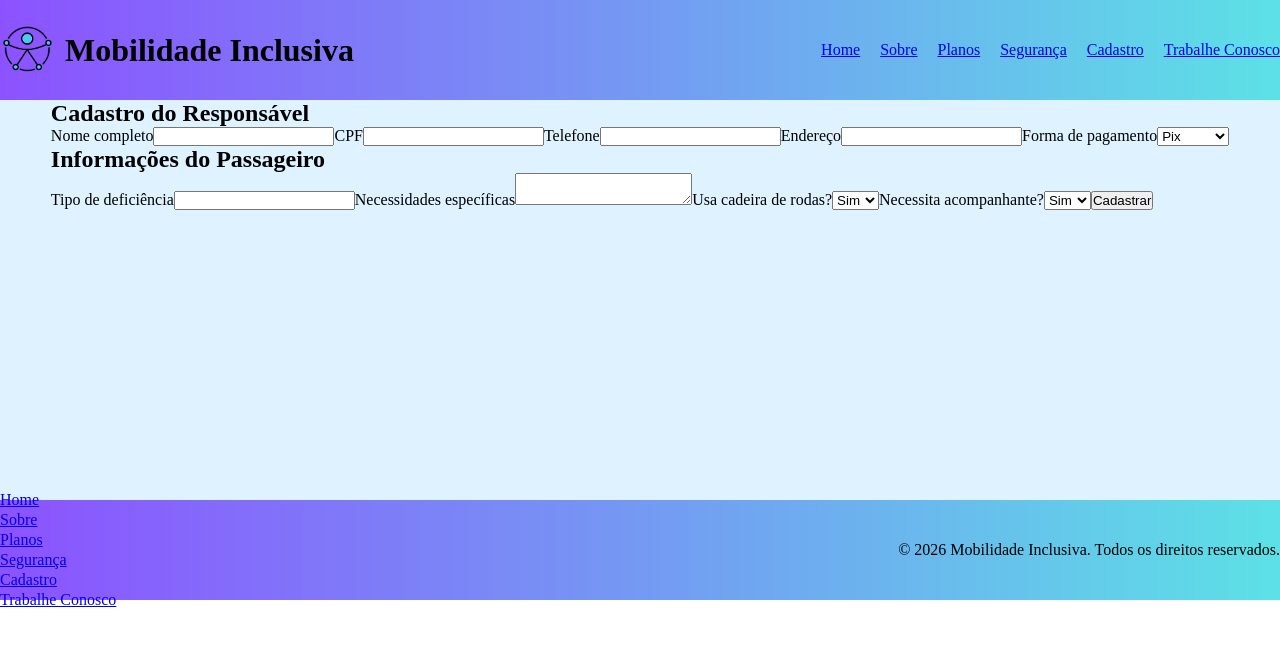
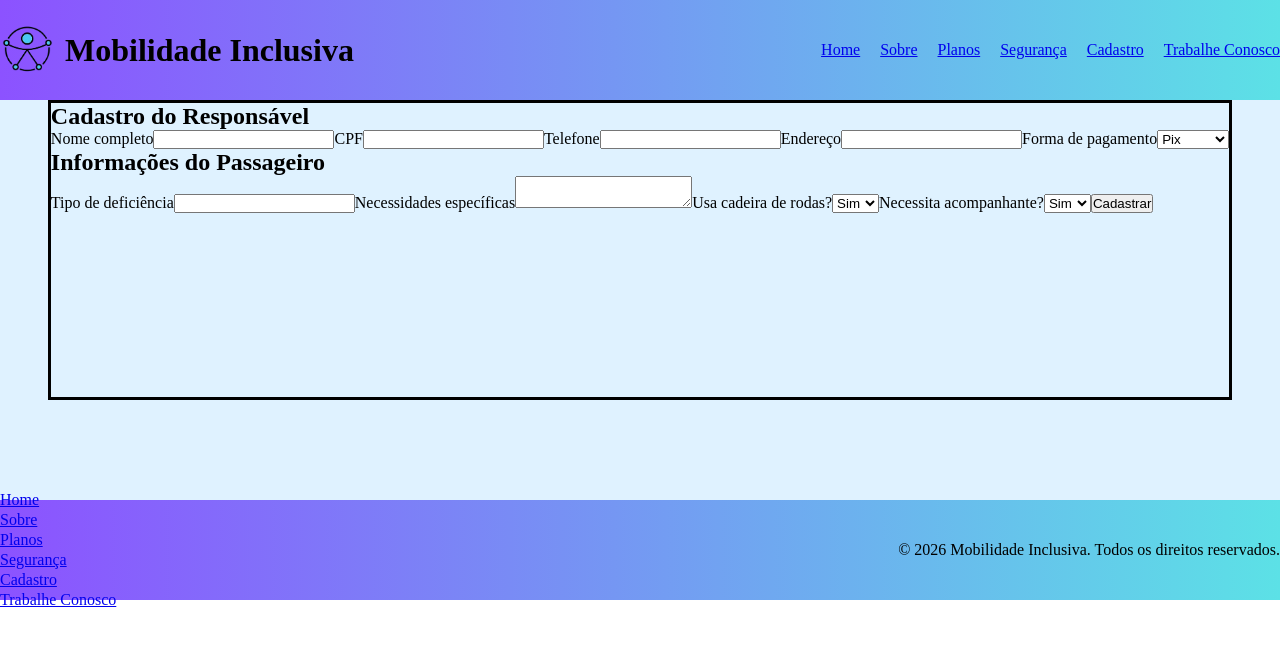
Before and after one commit to gabriellicabral/Projeto-de-desenvolvimento-Front-End, a React (Vite) app in the folder landingpage/: page /cadastro in a window 1280 px wide. Shown: the top 646 px of the page. Built offline with nearby package versions, Linux system fonts and the light colour scheme.

Commit message:
estilizando o form

```diff
--- a/landingpage/src/index.css
+++ b/landingpage/src/index.css
@@ -213,5 +213,7 @@ e define box-sizing para facilitar o controle de tamanho dos elementos */
 }
 
 .cadastrodiv{
+  border: solid black;
+  height: 300px;
 
 }
```
